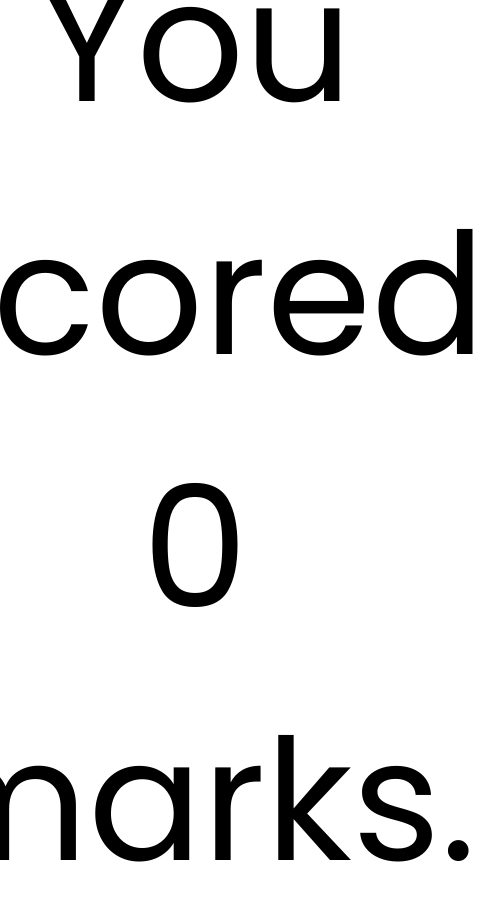
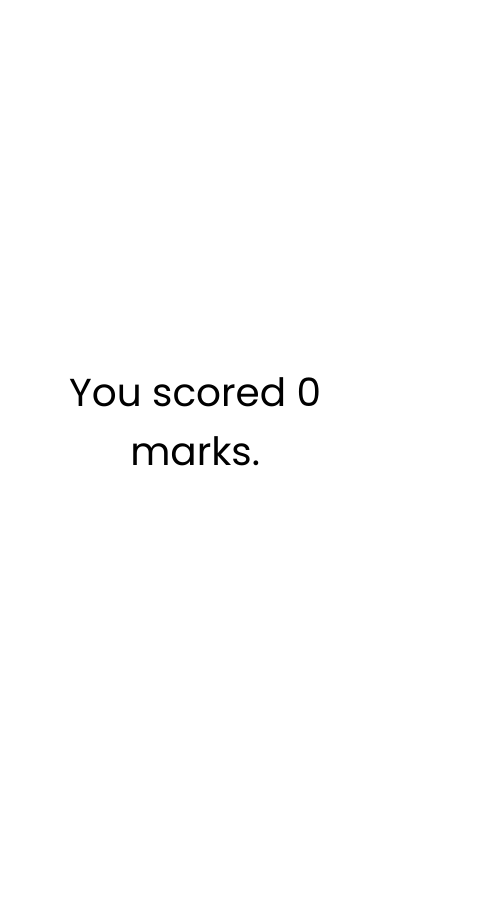
Before and after one commit to ani-24/quiz-app, a plain HTML site: page index.html in a window 390 px wide. Both pictures are taken after a click on the element "Submit". Shown: the whole page, 486 px wide, since content can reach past the window. After the commit the page ends 844 px from the top, so only its background shows below. Drawn offline with Linux system fonts and the light colour scheme.

Commit message:
changed font size of overlay

```diff
--- a/style.css
+++ b/style.css
@@ -174,7 +174,7 @@ body {
 
 @media (max-width: 500px) {
   .overlay {
-    font-size: 13rem;
+    font-size: 3rem;
   }
 }
 
```
